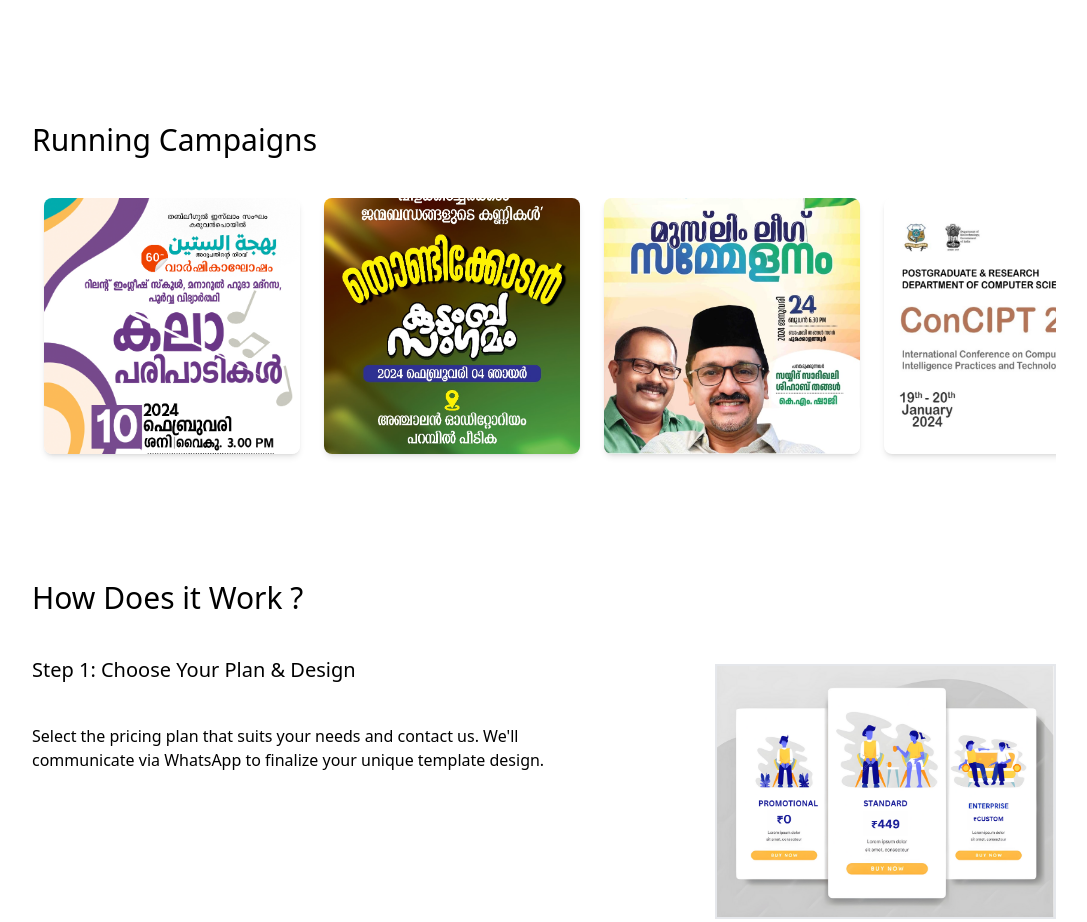
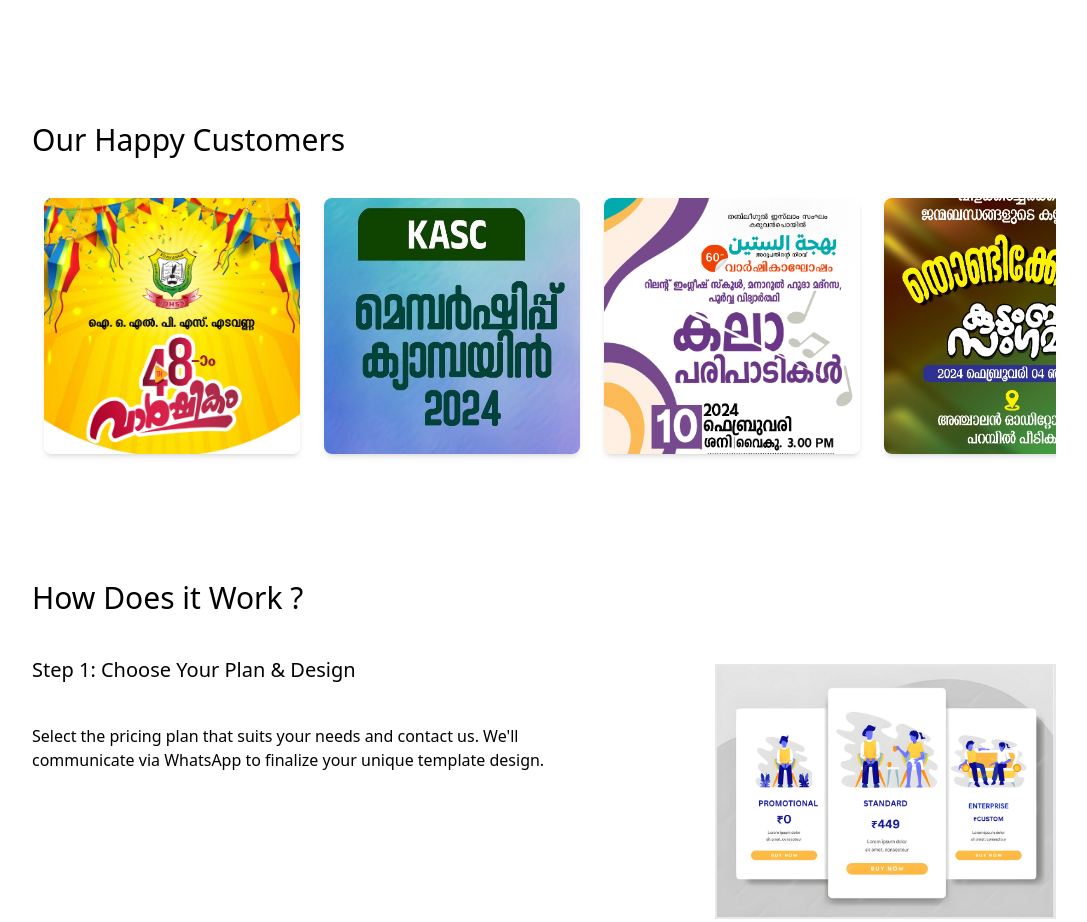
Before and after one commit to hadibinnoor/framesify-frontend, a React (Vite) app: page / in a window 1280 px wide. Shown: the part 1400-2322 px from the top of the page, without its empty margins (96-1183 px from the left). Built offline with nearby package versions, Linux system fonts and the light colour scheme.

Commit message:
New campaigns added

```diff
--- a/src/assets/Components/ActiveCampaign.jsx
+++ b/src/assets/Components/ActiveCampaign.jsx
@@ -3,9 +3,27 @@
 const ActiveCampaign = ({ campaignRef }) => {
   return (
     <div className="" ref={campaignRef}>
-      <h1 className="text-3xl font-medium">Running Campaigns</h1>
+      <h1 className="text-3xl font-medium">Our Happy Customers</h1>
       <div className="flex overflow-x-scroll pb-10 hide-scroll-bar mt-10">
         <div className="flex flex-nowrap ">
+          <Link to="/campaign/VSyaO8">
+            <div className="inline-block px-3">
+              <img
+                src="Campaign11.jpg"
+                alt=""
+                className="object-cover object-bottom w-64 h-64 max-w-xs overflow-hidden rounded-lg shadow-md bg-white hover:shadow-xl transition-shadow duration-300 ease-in-out"
+              />
+            </div>
+          </Link>
+          <Link to="/campaign/ccLs22">
+            <div className="inline-block px-3">
+              <img
+                src="Campaign10.jpg"
+                alt=""
+                className="object-fill object-bottom w-64 h-64 max-w-xs overflow-hidden rounded-lg shadow-md bg-white hover:shadow-xl transition-shadow duration-300 ease-in-out"
+              />
+            </div>
+          </Link>
           <Link to="/campaign/LlX93">
             <div className="inline-block px-3">
               <img
```
Also changed, not shown: public/Campaign10.jpg (added), public/Campaign11.jpg (added).
